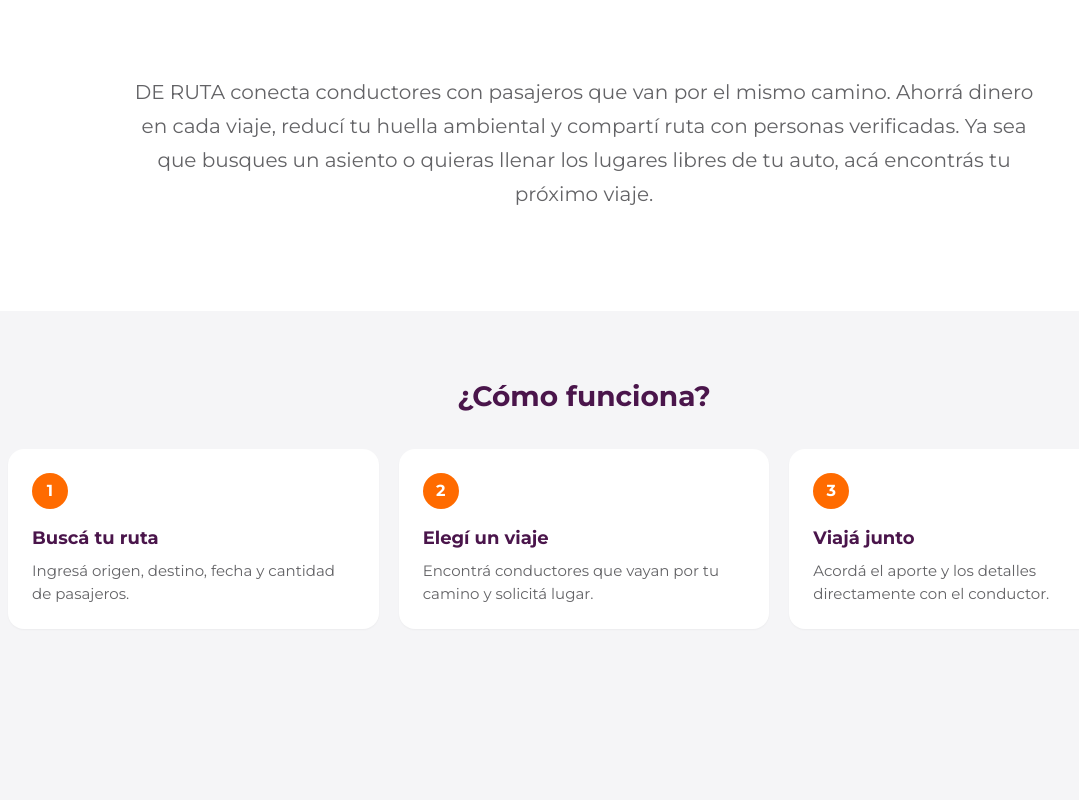
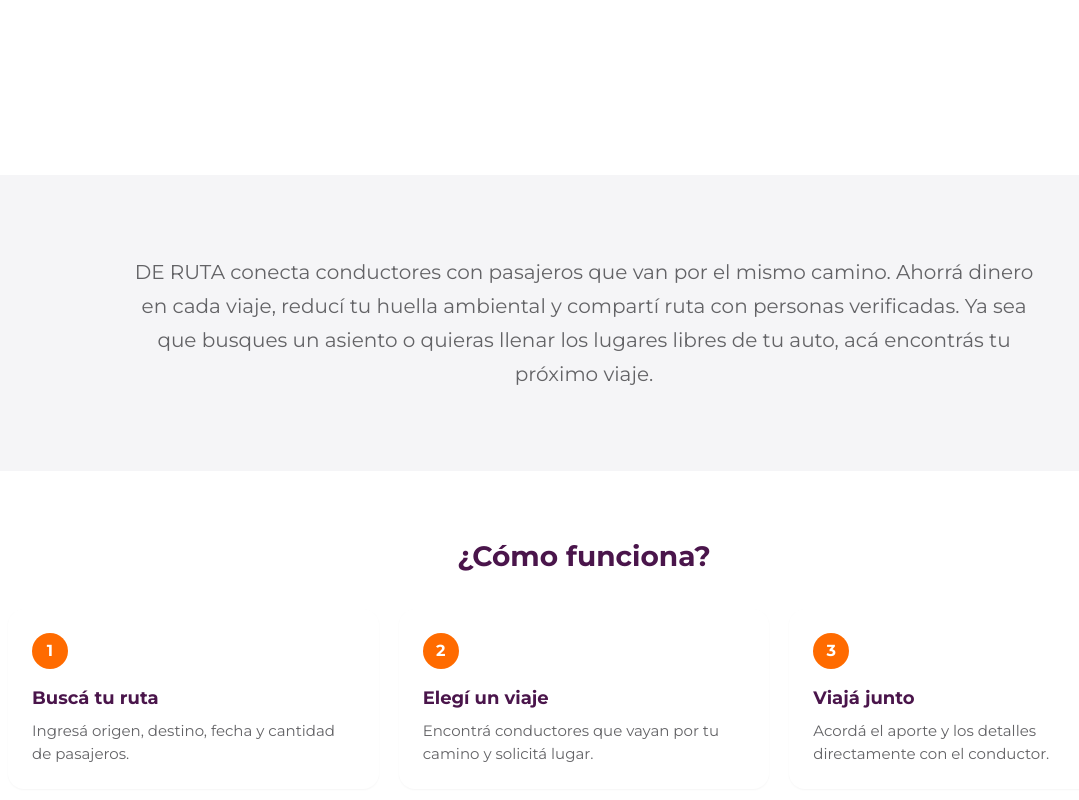
Before and after one commit to camivillafane/deruta, an Angular app in the folder apps/web/: page / in a window 1280 px wide. Shown: the part 480-1280 px from the top of the page, without its empty margins (56-1135 px from the left). Before the commit the page ends 1173 px from the top, so only its background shows below. Built offline with nearby package versions, Linux system fonts and the light colour scheme.

Commit message:
Swap landing section backgrounds: description gray, features white

```diff
--- a/apps/web/src/app/features/landing/landing.component.scss
+++ b/apps/web/src/app/features/landing/landing.component.scss
@@ -41,19 +41,6 @@
 
     @media (min-width: 768px) {
       font-size: 2.5rem;
-    }
-  }
-
-  &__description {
-    font-size: 1.125rem;
-    color: var(--color-text-secondary);
-    line-height: 1.7;
-    max-width: 900px;
-    margin: 0 auto;
-    text-align: center;
-
-    @media (min-width: 768px) {
-      font-size: 1.25rem;
     }
   }
 
@@ -120,8 +107,31 @@
   }
 }
 
+.landing-description {
+  background-color: var(--color-gray-light);
+  padding: 64px 0;
+
+  @media (min-width: 768px) {
+    padding: 80px 0;
+  }
+
+  &__text {
+    font-size: 1.125rem;
+    color: var(--color-text-secondary);
+    line-height: 1.7;
+    max-width: 900px;
+    margin: 0 auto;
+    text-align: center;
+
+    @media (min-width: 768px) {
+      font-size: 1.25rem;
+    }
+  }
+}
+
 .landing-features {
   padding: 64px 0;
+  background-color: var(--color-white);
 
   &__title {
     font-size: 1.75rem;
--- a/apps/web/src/app/features/landing/landing.component.ts
+++ b/apps/web/src/app/features/landing/landing.component.ts
@@ -70,7 +70,12 @@ import { CardComponent } from '../../shared/components/card/card.component';
           </div>
         </div>
 
-        <p class="landing-hero__description">
+      </div>
+    </section>
+
+    <section class="landing-description">
+      <div class="container">
+        <p class="landing-description__text">
           DE RUTA conecta conductores con pasajeros que van por el mismo camino. Ahorrá dinero en cada viaje, reducí tu huella ambiental y compartí ruta con personas verificadas. Ya sea que busques un asiento o quieras llenar los lugares libres de tu auto, acá encontrás tu próximo viaje.
         </p>
       </div>
```
